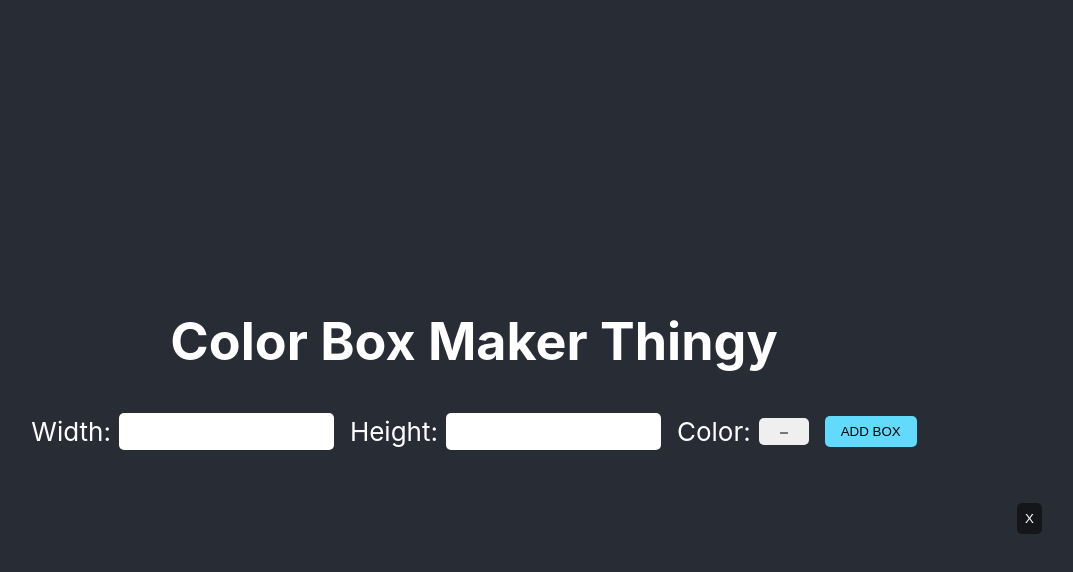
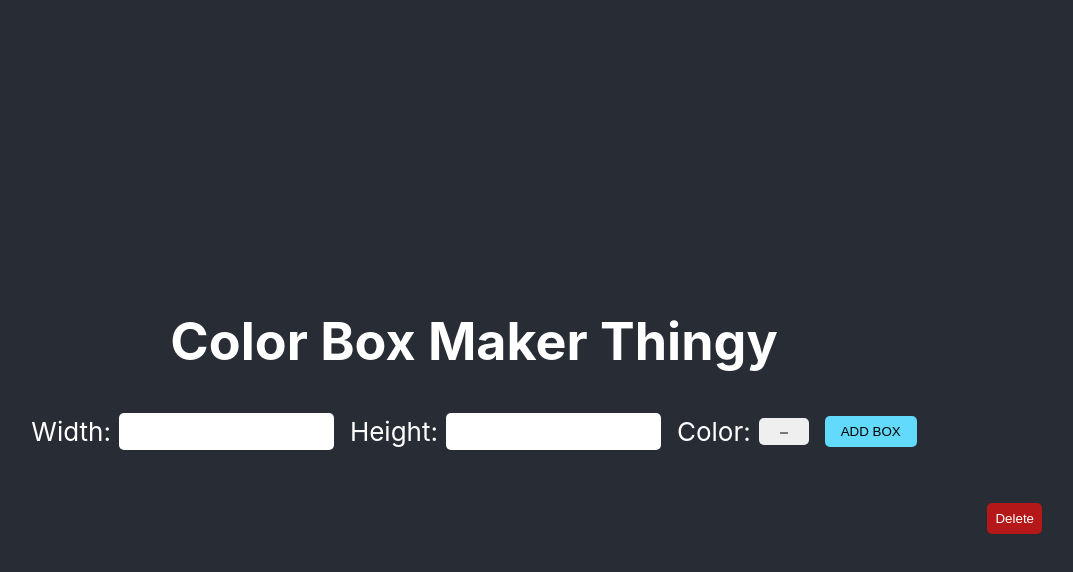
Before and after one commit to ealmario/react-box-maker, a React (Create React App) app: page / in a window 1280 px wide. Both pictures are taken after typing "Sample", "Sample" into the empty fields and a click on the button "ADD BOX". Shown: the top 572 px of the page, without its empty margins (166-1239 px from the left). Built offline with nearby package versions, Linux system fonts and the light colour scheme.

Commit message:
npm install uuid | Add uuid as key and id | Create delete box function

```diff
--- a/package.json
+++ b/package.json
@@ -9,6 +9,7 @@
     "react": "^17.0.1",
     "react-dom": "^17.0.1",
     "react-scripts": "4.0.1",
+    "uuid": "^8.3.2",
     "web-vitals": "^0.2.4"
   },
   "scripts": {
--- a/src/App.css
+++ b/src/App.css
@@ -74,7 +74,7 @@
 }
 
 .delete-btn {
-  background: rgba(0,0,0,0.5);
+  background: rgb(180, 24, 24);
   border: none;
   border-radius: 5px;
   color: #fff;
--- a/src/App.js
+++ b/src/App.js
@@ -8,6 +8,7 @@ class App extends Component {
     super(props)
     this.state = { boxes: [] }
     this.createBox = this.createBox.bind(this);
+    this.removeBox = this.removeBox.bind(this);
   }
 
   createBox(newBox) {
@@ -15,12 +16,19 @@ class App extends Component {
       boxes: [...this.state.boxes, newBox]
     })
   }
+
+  removeBox(id) {
+    this.setState({
+      boxes: this.state.boxes.filter(box => box.id !== id)
+    })
+  }
+
   render() {
     return (
       <div className="App">
         <h1 className="title">Color Box Maker Thingy</h1>
         <BoxForm createBox={this.createBox}/>
-        <BoxList boxes={this.state.boxes}/>
+        <BoxList boxes={this.state.boxes} removeBox={this.removeBox}/>
       </div>
     );
   }
--- a/src/components/Box.js
+++ b/src/components/Box.js
@@ -2,12 +2,12 @@ import React, { Component } from 'react';
 
 class Box extends Component {
   render() {
-    const {width, height, color} = this.props;
+    const {width, height, color, id, removeBox} = this.props;
 
     return (
       <div className="Box">
         <div className="btn-container">
-          <button className="delete-btn">X</button>
+          <button className="delete-btn" onClick={() => {removeBox(id)}}>Delete</button>
         </div>
         <div
           className="custom-box"
--- a/src/components/BoxForm.js
+++ b/src/components/BoxForm.js
@@ -1,4 +1,5 @@
 import React, { Component } from 'react';
+import { v4 as uuidv4 } from 'uuid';
 
 class BoxForm extends Component {
   constructor(props) {
@@ -20,7 +21,9 @@ class BoxForm extends Component {
 
   handleSubmit(e) {
     e.preventDefault();
-    this.props.createBox(this.state);
+    const newBox = {...this.state, id: uuidv4()};
+
+    this.props.createBox(newBox);
     this.setState({
       width: '',
       height: '',
--- a/src/components/BoxList.js
+++ b/src/components/BoxList.js
@@ -4,13 +4,16 @@ import EmptyBox from './EmptyBox';
 
 class BoxList extends Component {
   render() {
-    const { boxes } = this.props;
+    const { boxes, removeBox } = this.props;
 
-    const boxList = boxes.map((box, index) => (
+    const boxList = boxes.map((box) => (
       <Box
         width={box.width}
         height={box.height}
         color={box.color}
+        key={box.id}
+        id={box.id}
+        removeBox={removeBox}
       />
     ));
 
```
Also changed, not shown: 2 other files (tests, documents, lock files or other folders).
